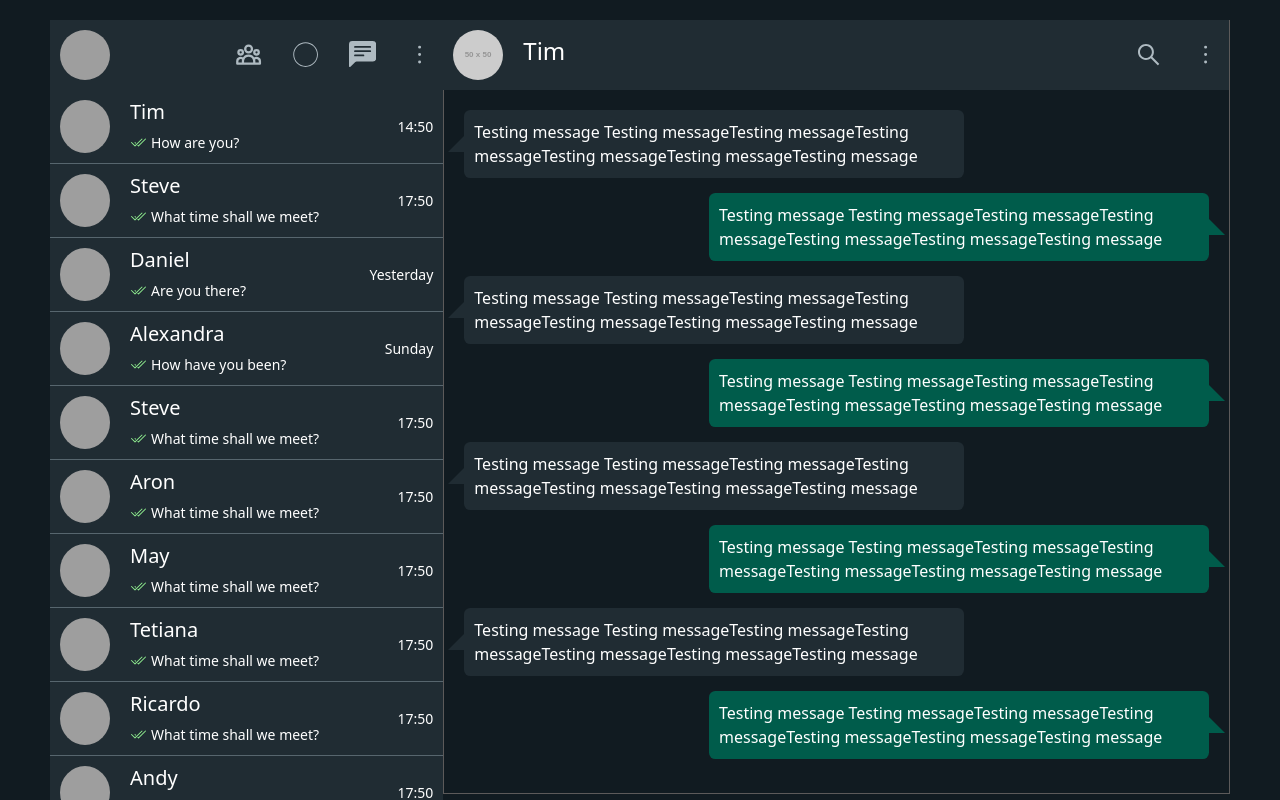
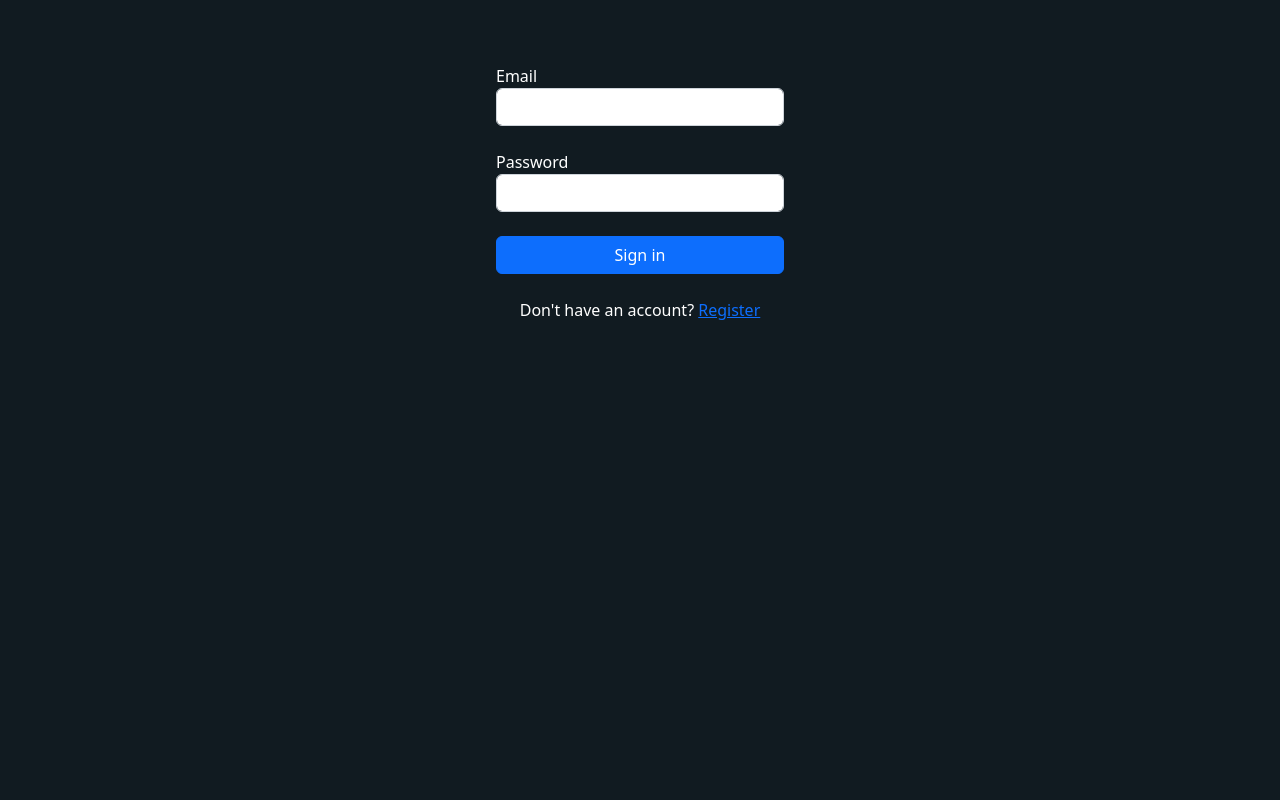
Before and after one commit to Earpz1/WhatsApp-FE, a React (Create React App) app: page /login in a window 1280 px wide. Shown: the top 800 px of the page. Built offline with nearby package versions, Linux system fonts and the light colour scheme; grey boxes are pictures that could not be loaded.

Commit message:
Add login & token

```diff
--- a/package.json
+++ b/package.json
@@ -7,11 +7,13 @@
     "@testing-library/react": "^13.4.0",
     "@testing-library/user-event": "^13.5.0",
     "bootstrap": "^5.2.3",
+    "mdb-react-ui-kit": "^5.1.0",
     "react": "^18.2.0",
     "react-bootstrap": "^2.7.2",
     "react-chat-bubble": "^0.8.7",
     "react-dom": "^18.2.0",
     "react-icons": "^4.7.1",
+    "react-router-dom": "^6.8.1",
     "react-scripts": "5.0.1",
     "web-vitals": "^2.1.4"
   },
--- a/public/index.html
+++ b/public/index.html
@@ -5,10 +5,6 @@
     <link rel="icon" href="%PUBLIC_URL%/favicon.ico" />
     <meta name="viewport" content="width=device-width, initial-scale=1" />
     <meta name="theme-color" content="#000000" />
-    <meta
-      name="description"
-      content="Web site created using create-react-app"
-    />
     <link rel="apple-touch-icon" href="%PUBLIC_URL%/logo192.png" />
     <!--
       manifest.json provides metadata used when your web app is installed on a
@@ -24,7 +20,7 @@
       work correctly both with client-side routing and a non-root public URL.
       Learn how to configure a non-root public URL by running `npm run build`.
     -->
-    <title>React App</title>
+    <title>WhatsApp</title>
   </head>
   <body>
     <noscript>You need to enable JavaScript to run this app.</noscript>
--- a/src/App.css
+++ b/src/App.css
@@ -1,8 +1,10 @@
 html {
   background-color: #111b21;
+  color: white;
 }
 #root {
   background-color: #111b21;
+  color: white;
 }
 
 .mainContainer {
--- a/src/App.js
+++ b/src/App.js
@@ -3,15 +3,18 @@ import './App.css'
 import SideBar from './components/SideBar'
 import Messages from './components/Messages'
 import { Container } from 'react-bootstrap'
+import { BrowserRouter as Router, Routes, Route } from 'react-router-dom'
+import Home from './components/Home'
+import Login from './components/Login'
 
 function App() {
   return (
-    <>
-      <div className="mainContainer d-flex justify-content-center">
-        <SideBar />
-        <Messages />
-      </div>
-    </>
+    <Router>
+      <Routes>
+        <Route path="/" element={<Home />} />
+        <Route path="login" element={<Login />} />
+      </Routes>
+    </Router>
   )
 }
 
--- /dev/null
+++ b/src/components/Home.jsx
@@ -0,0 +1,25 @@
+import SideBar from './SideBar'
+import Messages from './Messages'
+import { useEffect } from 'react'
+import { useNavigate } from 'react-router-dom'
+
+const Home = () => {
+  const navigate = useNavigate()
+
+  useEffect(() => {
+    if (!localStorage.getItem('accessToken')) {
+      navigate('/login')
+    }
+  }, [])
+
+  return (
+    <>
+      <div className="mainContainer d-flex justify-content-center">
+        <SideBar />
+        <Messages />
+      </div>
+    </>
+  )
+}
+
+export default Home
--- /dev/null
+++ b/src/components/Login.jsx
@@ -0,0 +1,85 @@
+import React from 'react'
+import { Button } from 'react-bootstrap'
+import {
+  MDBContainer,
+  MDBInput,
+  MDBCheckbox,
+  MDBBtn,
+  MDBIcon,
+} from 'mdb-react-ui-kit'
+import { useNavigate } from 'react-router-dom'
+
+import { useState } from 'react'
+
+const Login = () => {
+  const navigate = useNavigate()
+
+  const [email, setEmail] = useState('')
+  const [password, setPassword] = useState('')
+
+  const handleEmail = (event) => {
+    setEmail(event.target.value)
+  }
+
+  const handlePassword = (event) => {
+    setPassword(event.target.value)
+  }
+
+  const handleLogin = async () => {
+    const details = {
+      email: email,
+      password: password,
+    }
+
+    const options = {
+      method: 'POST',
+      body: JSON.stringify(details),
+      headers: {
+        'Content-Type': 'application/json',
+      },
+    }
+
+    const fetchURL = 'http://localhost:3001/auth/signin'
+
+    try {
+      let response = await fetch(fetchURL, options)
+
+      if (response.ok) {
+        const data = await response.json()
+        console.log(response.status)
+        localStorage.setItem('accessToken', data.token)
+        navigate('/')
+      } else {
+        console.log(response.status)
+      }
+    } catch (error) {}
+  }
+
+  return (
+    <MDBContainer className="p-3 my-5 d-flex flex-column w-25">
+      Email
+      <MDBInput
+        wrapperClass="mb-4"
+        type="email"
+        value={email}
+        onChange={(event) => handleEmail(event)}
+      />
+      Password
+      <MDBInput
+        wrapperClass="mb-4"
+        type="password"
+        onChange={(event) => handlePassword(event)}
+      />
+      <Button className="mb-4" onClick={handleLogin}>
+        Sign in
+      </Button>
+      <div className="text-center">
+        <p>
+          Don't have an account? <a href="#!">Register</a>
+        </p>
+      </div>
+    </MDBContainer>
+  )
+}
+
+export default Login
```
Also changed, not shown: 1 other file (tests, documents, lock files or other folders).
